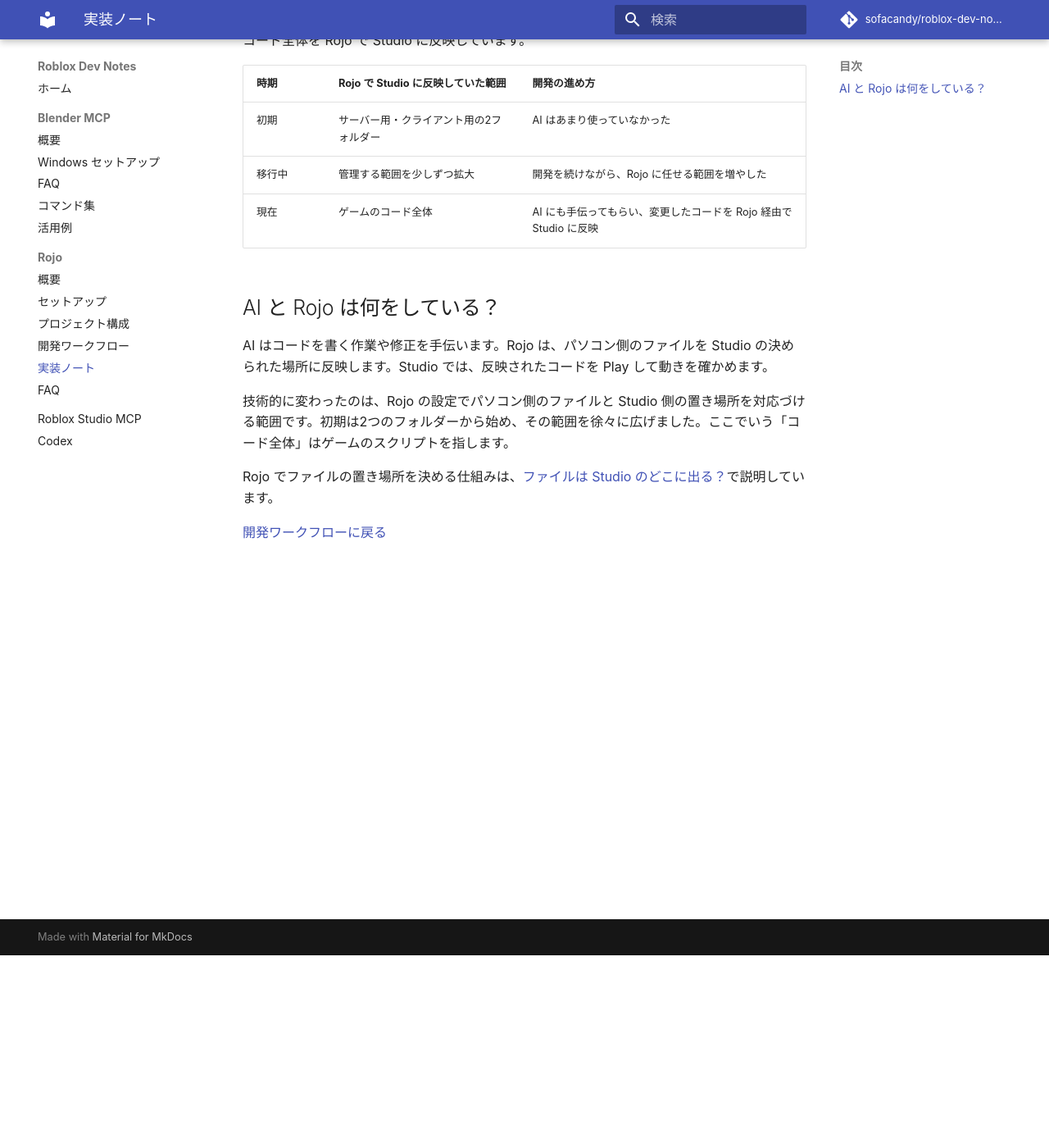
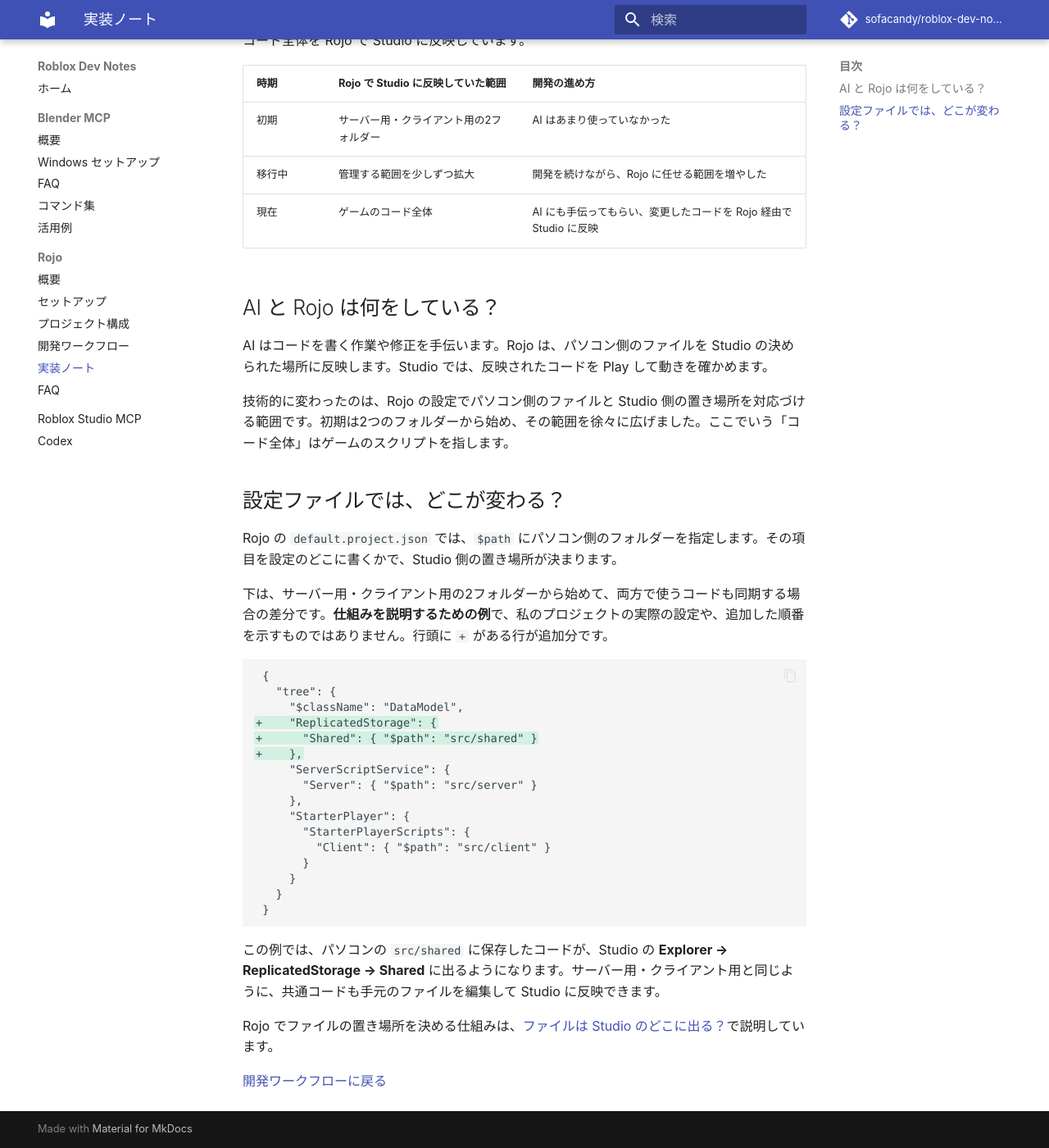
Before and after one commit to sofacandy/roblox-dev-notes, an MkDocs documentation site: the page built from docs/rojo/implementation-notes.md, in a window 1280 px wide and 1400 px high, scrolled down 235 px. Shown: the whole window at 82% size. Built offline with MkDocs 1.6.1 and Material for MkDocs 9.7.7, drawn with Linux system fonts in a browser that asks for light colours; comment, search, counter and statistics services are not loaded.

Commit message:
Illustrate changes to Rojo project configuration

```diff
--- a/docs/rojo/implementation-notes.md
+++ b/docs/rojo/implementation-notes.md
@@ -14,6 +14,33 @@ AI はコードを書く作業や修正を手伝います。Rojo は、パソコ
 
 技術的に変わったのは、Rojo の設定でパソコン側のファイルと Studio 側の置き場所を対応づける範囲です。初期は2つのフォルダーから始め、その範囲を徐々に広げました。ここでいう「コード全体」はゲームのスクリプトを指します。
 
+## 設定ファイルでは、どこが変わる？
+
+Rojo の `default.project.json` では、`$path` にパソコン側のフォルダーを指定します。その項目を設定のどこに書くかで、Studio 側の置き場所が決まります。
+
+下は、サーバー用・クライアント用の2フォルダーから始めて、両方で使うコードも同期する場合の差分です。**仕組みを説明するための例**で、私のプロジェクトの実際の設定や、追加した順番を示すものではありません。行頭に `+` がある行が追加分です。
+
+~~~diff
+ {
+   "tree": {
+     "$className": "DataModel",
++    "ReplicatedStorage": {
++      "Shared": { "$path": "src/shared" }
++    },
+     "ServerScriptService": {
+       "Server": { "$path": "src/server" }
+     },
+     "StarterPlayer": {
+       "StarterPlayerScripts": {
+         "Client": { "$path": "src/client" }
+       }
+     }
+   }
+ }
+~~~
+
+この例では、パソコンの `src/shared` に保存したコードが、Studio の **Explorer → ReplicatedStorage → Shared** に出るようになります。サーバー用・クライアント用と同じように、共通コードも手元のファイルを編集して Studio に反映できます。
+
 Rojo でファイルの置き場所を決める仕組みは、[ファイルは Studio のどこに出る？](project-structure.md)で説明しています。
 
 [開発ワークフローに戻る](workflow.md)
```
